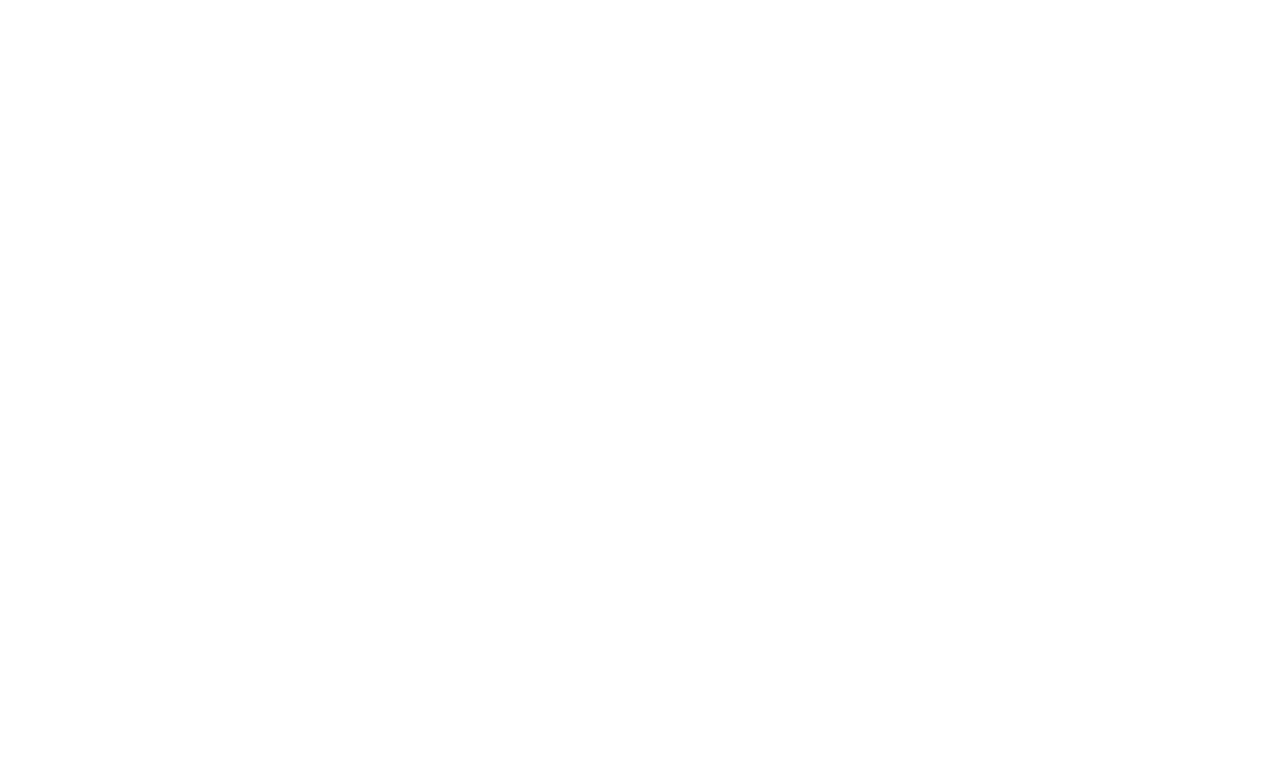
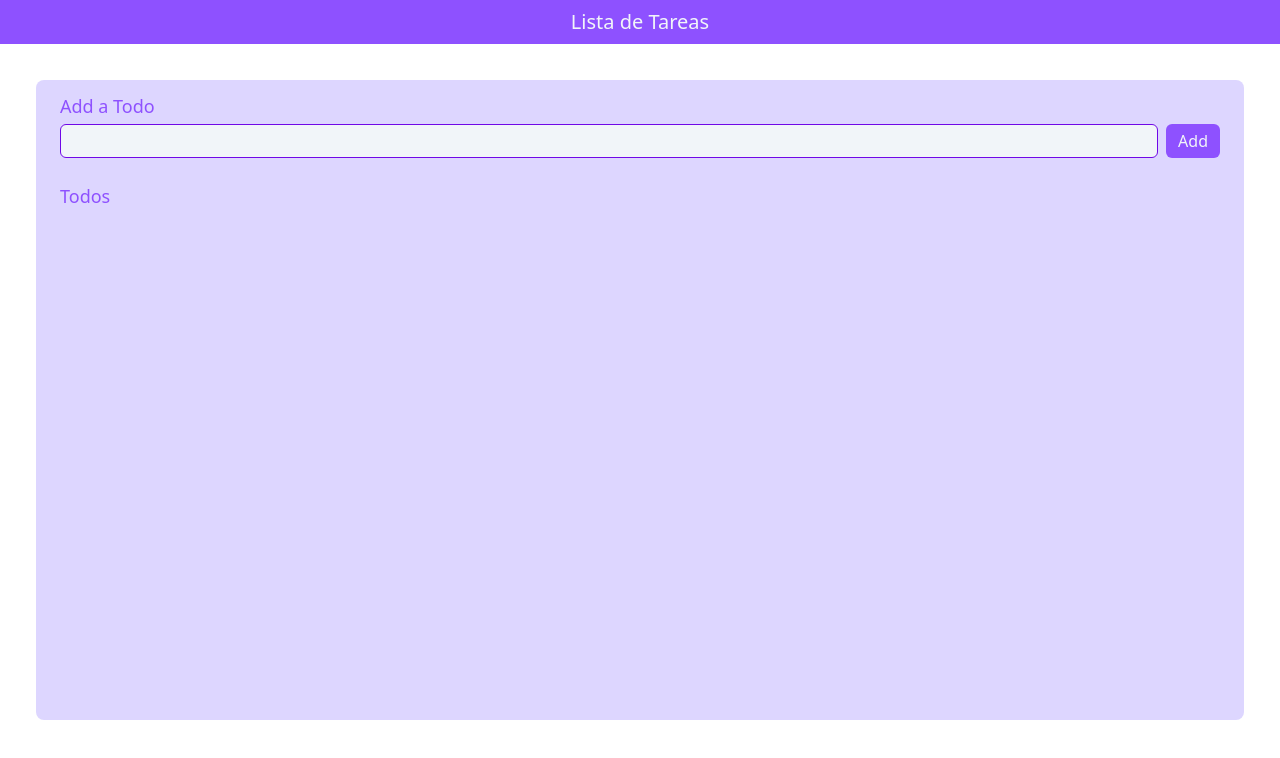
Before and after one commit to himanshurattan99/todo-list-react-app, a React (Vite) app: page / in a window 1280 px wide. Shown: the top 758 px of the page. Built offline with nearby package versions, Linux system fonts and the light colour scheme.

Commit message:
feat: create To Do List page
style - add CSS styling

```diff
--- a/src/App.jsx
+++ b/src/App.jsx
@@ -1,10 +1,49 @@
 import { useState } from 'react'
 import './App.css'
+import Navbar from './Components/Navbar'
 
 function App() {
+  const [todoInput, setTodoInput] = useState("")
+  const [todos, setTodos] = useState([])
 
   return (
     <>
+      <Navbar />
+
+      <div className="h-[80vh] my-9 mx-9 py-3 px-6 bg-violet-200 rounded-lg">
+        <div>
+          <h2 className="mb-1 text-violet-500 text-lg font-medium">Add a Todo</h2>
+          <div className="flex">
+            <input value={todoInput} type="text" className="w-full py-1 px-2 bg-slate-100 border hover:border-violet-500 focus:border-violet-500 rounded-md outline-none text-violet-700 font-medium" />
+            <button type="button" className="ml-2 py-1 px-3 bg-violet-500 hover:bg-violet-700 rounded-md text-slate-100">Add</button>
+          </div>
+        </div>
+
+        <div className="mt-6">
+          <h2 className="mb-1 text-violet-500 text-lg font-medium">Todos</h2>
+          {todos.map((todoItem, index) => {
+            return (
+              <ul key={index} className="mb-1">
+                <li className="p-2 bg-slate-50 border border-violet-500 rounded-md flex justify-between items-center gap-2">
+                  <div className="w-1/2 flex item-center gap-1">
+                    <input type="text" disabled className="w-full py-1 px-2 bg-slate-50 border border-slate-50 hover:border-violet-500 focus:border-violet-500 rounded-md outline-none text-violet-700 font-medium" />
+                    <input type="checkbox" className="w-5 accent-violet-500" />
+                  </div>
+
+                  <div className="flex gap-1">
+                    <button type="button" className="py-1 px-3 bg-violet-500 hover:bg-violet-700 rounded-md text-slate-100">
+                      Edit
+                    </button>
+                    <button type="button" className="py-1 px-3 bg-violet-500 hover:bg-violet-700 rounded-md text-slate-100">
+                      Delete
+                    </button>
+                  </div>
+                </li>
+              </ul>
+            )
+          })}
+        </div>
+      </div>
     </>
   )
 }
--- /dev/null
+++ b/src/Components/Navbar.jsx
@@ -0,0 +1,11 @@
+const Navbar = () => {
+    return (
+        <>
+            <nav className="py-2 bg-violet-500 text-center">
+                <h1 className="text-slate-100 text-xl font-medium">Lista de Tareas</h1>
+            </nav>
+        </>
+    )
+}
+
+export default Navbar
```
